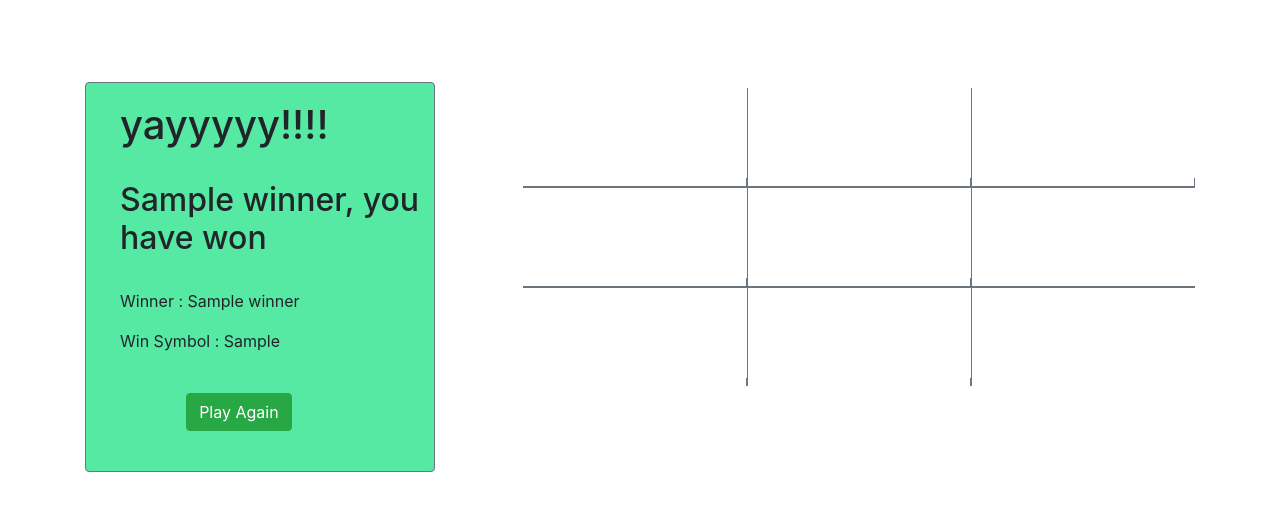
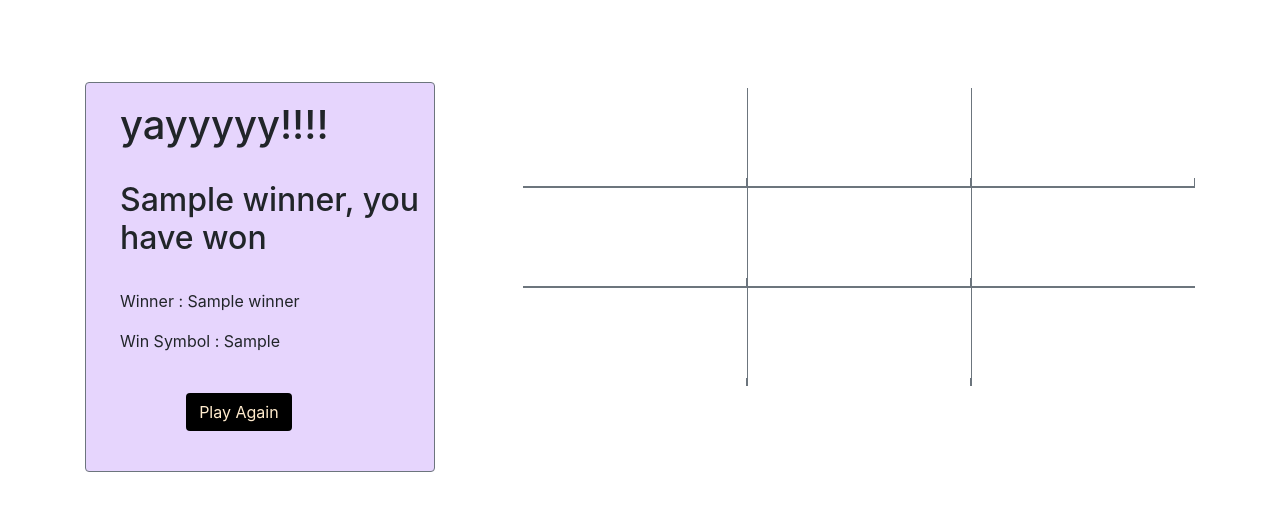
Before and after one commit to sayari-manna/tictactoe, a Django app: template game/templates/game/win.html in a window 1280 px wide. Shown: the part 58-569 px from the top of the page. Run offline with Django 3.2, Linux system fonts and the light colour scheme; the template is opened without the code that fills it: most values are stand-ins (such as "Sample title", 1, 10 or a date in 2020); some libraries are stand-ins or nearby versions.

Commit message:
template changes

```diff
--- a/game/templates/game/draw.html
+++ b/game/templates/game/draw.html
@@ -18,7 +18,7 @@
         <div class="row">
             <div class="col">
                 <div style="padding-top: 40%;width: 100%;">
-                    <div class="border border-secondary rounded" style="padding-left: 5%;padding-top: 5%;background-color: rgb(206, 233, 85);">
+                    <div class="border border-secondary rounded" style="padding-left: 5%;padding-top: 5%;background-color: rgb(253, 252, 231);">
                         <div class="mb-3"style="padding-left:5%;">
                             <h1>It's a draw</h1>
                             <br>
@@ -29,7 +29,7 @@
                         <br>
                         <div class="mb-3"style="padding-left:25%;">
                             <form method="GET" action="start" class="align-middle rounded">
-                                <button type="submit" class="btn btn-warning">Play Again</button>
+                                <button type="submit" class="btn" style="color: blanchedalmond;background-color:rgb(34, 22, 92);">Play Again</button>
                             </form>
                         </div>
                         <br>
--- a/game/templates/game/win.html
+++ b/game/templates/game/win.html
@@ -18,7 +18,7 @@
         <div class="row">
             <div class="col">
                 <div style="padding-top: 40%;width: 100%;">
-                    <div class="border border-secondary rounded" style="padding-left: 5%;padding-top: 5%;background-color: rgb(85, 233, 164);">
+                    <div class="border border-secondary rounded" style="padding-left: 5%;padding-top: 5%;background-color: rgb(230, 213, 253);">
                         <div class="mb-3"style="padding-left:5%;">
                             <h1>yayyyyy!!!!</h1>
                             <br>
@@ -30,7 +30,7 @@
                         <br>
                         <div class="mb-3"style="padding-left:25%;">
                             <form method="GET" action="start" class="align-middle rounded">
-                                <button type="submit" class="btn btn-success">Play Again</button>
+                                <button type="submit" class="btn" style="background-color:  rgb(0, 0, 0); color: blanchedalmond;">Play Again</button>
                             </form>
                         </div>
                         <br>
```
